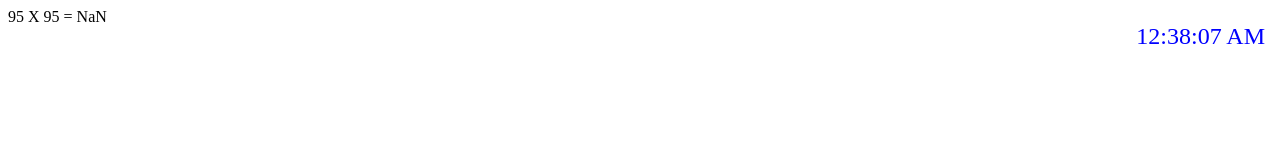
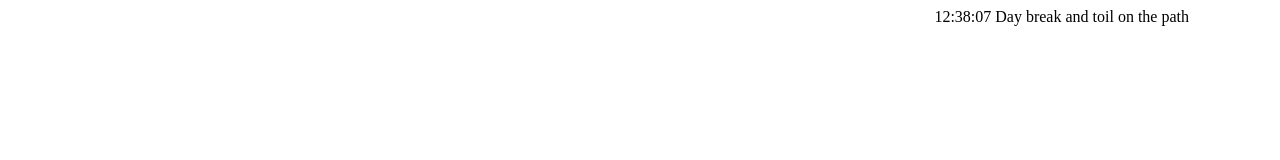
Before and after one commit to aaronh1986/repo-just-for-trying-things, a plain HTML site: page index.html in a window 1280 px wide. Drawn offline with Linux system fonts and the light colour scheme.

Commit message:
Set up clock

```diff
--- a/assets/css/style.css
+++ b/assets/css/style.css
@@ -1,11 +1,4 @@
-body {
-   font-family: "Times new roman", sans-serif;
+#clock {
+   position: absolute;
+   left: 73%;
 }
-
-.clock {
-     color: blue;
-     position: absolute;
-     right: 0px;
-     margin: 15px;
-     font-size: 1.5rem;
-}
--- a/assets/javascript/script.js
+++ b/assets/javascript/script.js
@@ -1,45 +1,38 @@
 function showTime() {
-// Get current hours, mins and seconds from the new Date() method
-const date = new Date()
-var currentHour = date.getHours();
-var currentMin = date.getMinutes();
-var currentSec = date.getSeconds();
-var session = "AM"
+    currentTime = new Date()
+    h = currentTime.getHours();
+    m = currentTime.getMinutes();
+    s = currentTime.getSeconds();
+    message = ""
 
-// Add a 0 to minutes and seconds so that if under 10 to have two digits
-currentHour = (currentHour < 10) ? "0" + currentHour : currentHour;
-currentMin = (currentMin < 10) ? "0" + currentMin : currentMin;
-currentSec = (currentSec < 10) ? "0" + currentSec : currentSec;
+    h = (h < 10) ? "0" + h:h;
+    m = (m < 10) ? "0" + m:m;
+    s = (s < 10) ? "0" + s:s;
 
-// Create a 12-hour clock
-if(currentHour == 0) {
-    currentHour = 12;
-}
+    if (h > 0) {
+        message = "On seas with goal of day"
+    }
 
-if (currentHour > 12) {
-    currentHour = currentHour - 12;
-    session = "PM"
-}
+    if(h > 5) {
+        message = "Day break and toil on the path"
+    }
 
-// Show time in hour:mins:sec format and insert into the DOM
-const currentTime = currentHour + ":" + currentMin + ":" + currentSec + " " + session;
-const time = document.querySelector('[data-time]');
-time.innerText = currentTime;
+    if(h > 12) {
+        message = "Good Afternoon, a break and back to the field"
+    }
 
-// Make the function repeat every second so as to function as an accurate clock
-setTimeout(showTime, 1000);
+    if(h > 18) {
+        message = "Land search for night shore"
+    }
+
+    if(h > 21) {
+        message = "Go with the flow"
+    }
+
+    time = h + ":" + m + ":" + s + " " + message;
+
+    document.getElementById("clock").innerText = time;
+    setInterval(showTime, 1000);
 }
 
 showTime();
-
-// Add random numbers for addition of two numbers
-const randomNumber = Math.round(Math.random() * 100) + 1;
-
-let operand1 = document.getElementsByClassName('operand1')[0];
-let operator = document.getElementsByClassName('operator')[0];
-let operand2 = document.getElementsByClassName('operand2')[0];
-let answer = document.getElementsByClassName('answer')[0];
-operand1.innerText = randomNumber;
-operator.innerText = 'X';
-operand2.innerText = randomNumber;
-answer.innerText = operand1.value + operand2.value
--- a/index.html
+++ b/index.html
@@ -7,12 +7,12 @@
     <link rel="stylesheet" type="text/css" href="assets/css/style.css">
 </head>
 <body>
-<span class="clock" data-time></span>
-<span class="operand1"></span>
-<span class="operator"></span>
-<span class="operand2"></span>
-<span>=</span>
-<span class="answer"></span>
+<div id="clock"></div>
+
+
+
+
+
 
     <script type="text/javascript" src="assets/javascript/script.js"></script>
 </body>
```
